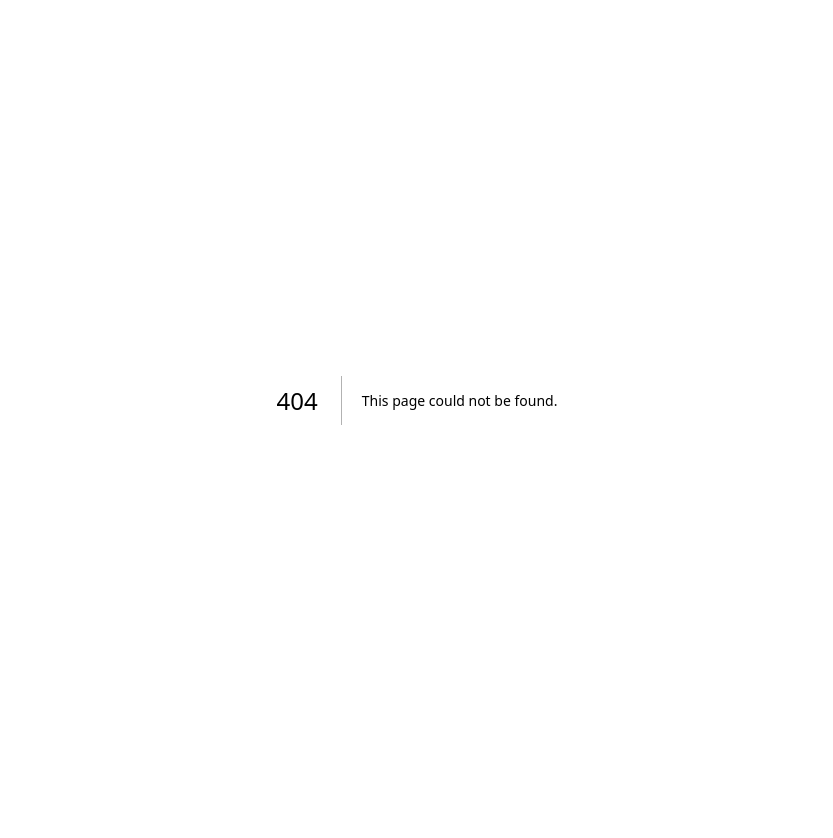
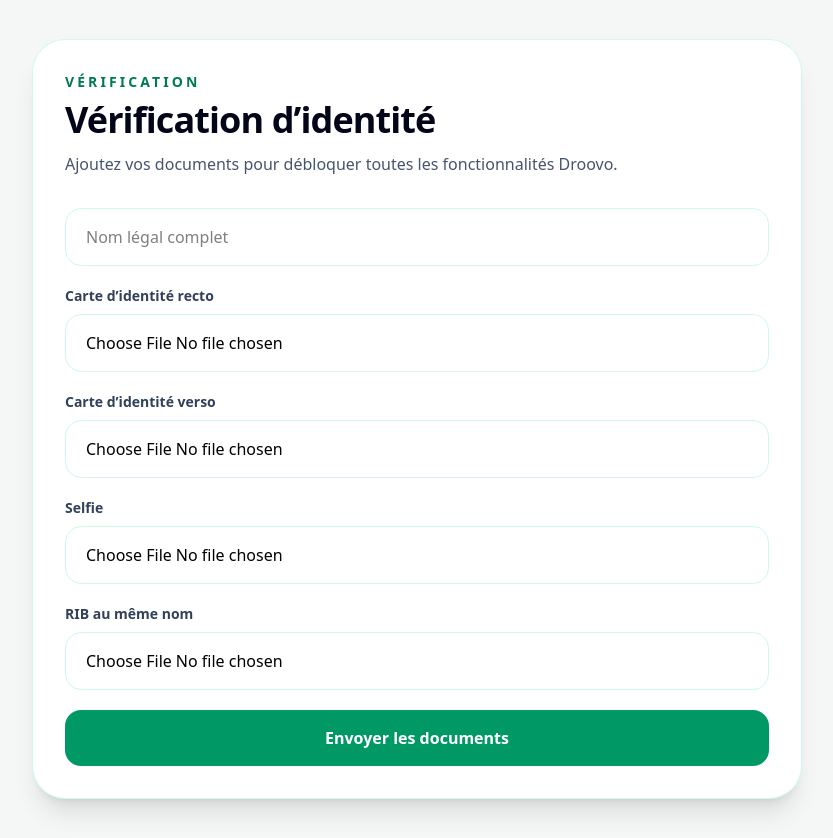
Before and after one commit to lafere75-del/Droovo, a Next.js app: page /dashboard/verification in a window 1280 px wide. Before the commit this address had no page. Shown: the whole page, without its empty margins (223-1056 px from the left). Before the commit the page ends 800 px from the top, so only its background shows below. Built offline with nearby package versions, Linux system fonts and the light colour scheme.

Commit message:
Create page.jsx

```diff
--- /dev/null
+++ b/app/dashboard/verification/page.jsx
@@ -0,0 +1,176 @@
+"use client";
+
+import { useState } from "react";
+import { useRouter } from "next/navigation";
+import { supabase } from "../../../lib/supabaseClient";
+
+export default function VerificationPage() {
+  const router = useRouter();
+
+  const [fullName, setFullName] = useState("");
+
+  const [idFront, setIdFront] = useState(null);
+  const [idBack, setIdBack] = useState(null);
+  const [selfie, setSelfie] = useState(null);
+  const [rib, setRib] = useState(null);
+
+  const [loading, setLoading] = useState(false);
+
+  async function uploadFile(file, path) {
+    const { error } = await supabase.storage
+      .from("identity-documents")
+      .upload(path, file);
+
+    if (error) {
+      throw error;
+    }
+
+    const { data } = supabase.storage
+      .from("identity-documents")
+      .getPublicUrl(path);
+
+    return data.publicUrl;
+  }
+
+  async function handleSubmit(e) {
+    e.preventDefault();
+
+    setLoading(true);
+
+    try {
+      const {
+        data: { user },
+      } = await supabase.auth.getUser();
+
+      if (!user) {
+        alert("Utilisateur non connecté.");
+        return;
+      }
+
+      const timestamp = Date.now();
+
+      const idFrontUrl = await uploadFile(
+        idFront,
+        `${user.id}/id-front-${timestamp}`
+      );
+
+      const idBackUrl = await uploadFile(
+        idBack,
+        `${user.id}/id-back-${timestamp}`
+      );
+
+      const selfieUrl = await uploadFile(
+        selfie,
+        `${user.id}/selfie-${timestamp}`
+      );
+
+      const ribUrl = await uploadFile(
+        rib,
+        `${user.id}/rib-${timestamp}`
+      );
+
+      const { error } = await supabase
+        .from("identity_verifications")
+        .insert({
+          user_id: user.id,
+          full_legal_name: fullName,
+          id_front_url: idFrontUrl,
+          id_back_url: idBackUrl,
+          selfie_url: selfieUrl,
+          rib_url: ribUrl,
+          status: "pending",
+        });
+
+      if (error) {
+        throw error;
+      }
+
+      alert("Documents envoyés avec succès.");
+
+      router.push("/dashboard");
+
+    } catch (error) {
+      alert(error.message);
+    }
+
+    setLoading(false);
+  }
+
+  return (
+    <main className="min-h-screen bg-[#F4F7F5] px-6 py-10">
+      <div className="mx-auto max-w-3xl rounded-[2rem] bg-white p-8 shadow-xl ring-1 ring-emerald-100">
+
+        <p className="text-sm font-black uppercase tracking-[0.22em] text-emerald-700">
+          Vérification
+        </p>
+
+        <h1 className="mt-2 text-4xl font-black tracking-tight text-slate-950">
+          Vérification d’identité
+        </h1>
+
+        <p className="mt-3 text-slate-600">
+          Ajoutez vos documents pour débloquer toutes les fonctionnalités Droovo.
+        </p>
+
+        <form onSubmit={handleSubmit} className="mt-8 grid gap-5">
+
+          <input
+            required
+            type="text"
+            placeholder="Nom légal complet"
+            value={fullName}
+            onChange={(e) => setFullName(e.target.value)}
+            className="rounded-2xl border border-emerald-100 px-5 py-4"
+          />
+
+          <FileInput
+            label="Carte d’identité recto"
+            onChange={setIdFront}
+          />
+
+          <FileInput
+            label="Carte d’identité verso"
+            onChange={setIdBack}
+          />
+
+          <FileInput
+            label="Selfie"
+            onChange={setSelfie}
+          />
+
+          <FileInput
+            label="RIB au même nom"
+            onChange={setRib}
+          />
+
+          <button
+            type="submit"
+            disabled={loading}
+            className="rounded-2xl bg-emerald-600 px-5 py-4 font-black text-white hover:bg-emerald-700 disabled:opacity-60"
+          >
+            {loading ? "Envoi..." : "Envoyer les documents"}
+          </button>
+
+        </form>
+      </div>
+    </main>
+  );
+}
+
+function FileInput({ label, onChange }) {
+  return (
+    <div>
+      <label className="mb-2 block text-sm font-black text-slate-700">
+        {label}
+      </label>
+
+      <input
+        required
+        type="file"
+        accept="image/*,.pdf"
+        onChange={(e) => onChange(e.target.files[0])}
+        className="w-full rounded-2xl border border-emerald-100 bg-white px-5 py-4"
+      />
+    </div>
+  );
+}
```
